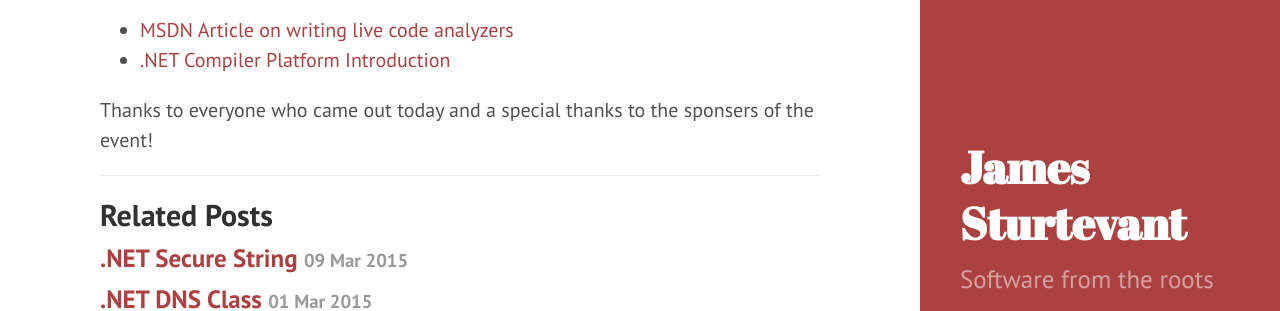
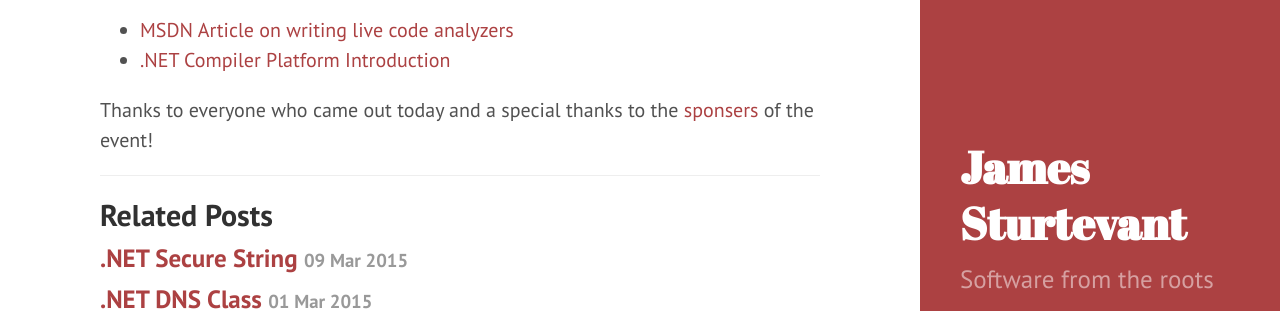
Before and after one commit to jsturtevant/jsturtevant.github.io, a Jekyll site: the page built from _posts/2015-03-21-Roslyn-Diagnostic-Talk.markdown, in a window 1280 px wide and 1214 px high. Shown: the part 638-949 px from the top of the window. Built offline with Jekyll 4.4.1, drawn with Linux system fonts in a browser that asks for light colours; Markdown is read by kramdown in place of the engine named in the settings; comment, search, counter and statistics services are not loaded; part of the change alters nothing that is shown.

```diff
--- a/_posts/2015-03-21-Roslyn-Diagnostic-Talk.markdown
+++ b/_posts/2015-03-21-Roslyn-Diagnostic-Talk.markdown
@@ -23,4 +23,4 @@ You can find the slides at [http://ow.ly/KCoba](http://ow.ly/KCoba) and the sour
 - [MSDN Article on writing live code analyzers](https://msdn.microsoft.com/en-us/magazine/dn879356.aspx)
 - [.NET Compiler Platform Introduction](http://www.pluralsight.com/courses/dotnet-compiler-platform-introduction)
 
-Thanks to everyone who came out today and a special thanks to the sponsers of the event!
+Thanks to everyone who came out today and a special thanks to the [sponsers](https://www.bostoncodecamp.com/CC23/Sponsors) of the event!
```
